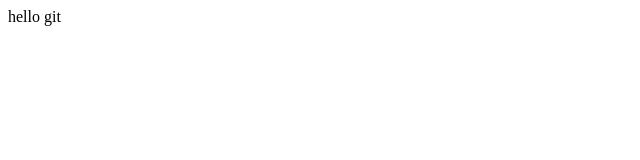
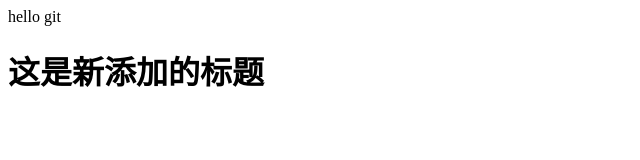
Before and after one commit to qqii3184/MyRepository, a plain HTML site: page AppInfoSystem/WebContent/index.html in a window 1280 px wide. Shown: the whole page, without its empty margins (0-640 px from the left). Drawn offline with Linux system fonts and the light colour scheme.

Commit message:
first update

```diff
--- a/AppInfoSystem/WebContent/index.html
+++ b/AppInfoSystem/WebContent/index.html
@@ -6,5 +6,6 @@
 </head>
 <body>
 	hello git
+	<h1>这是新添加的标题</h1>
 </body>
 </html>
```
